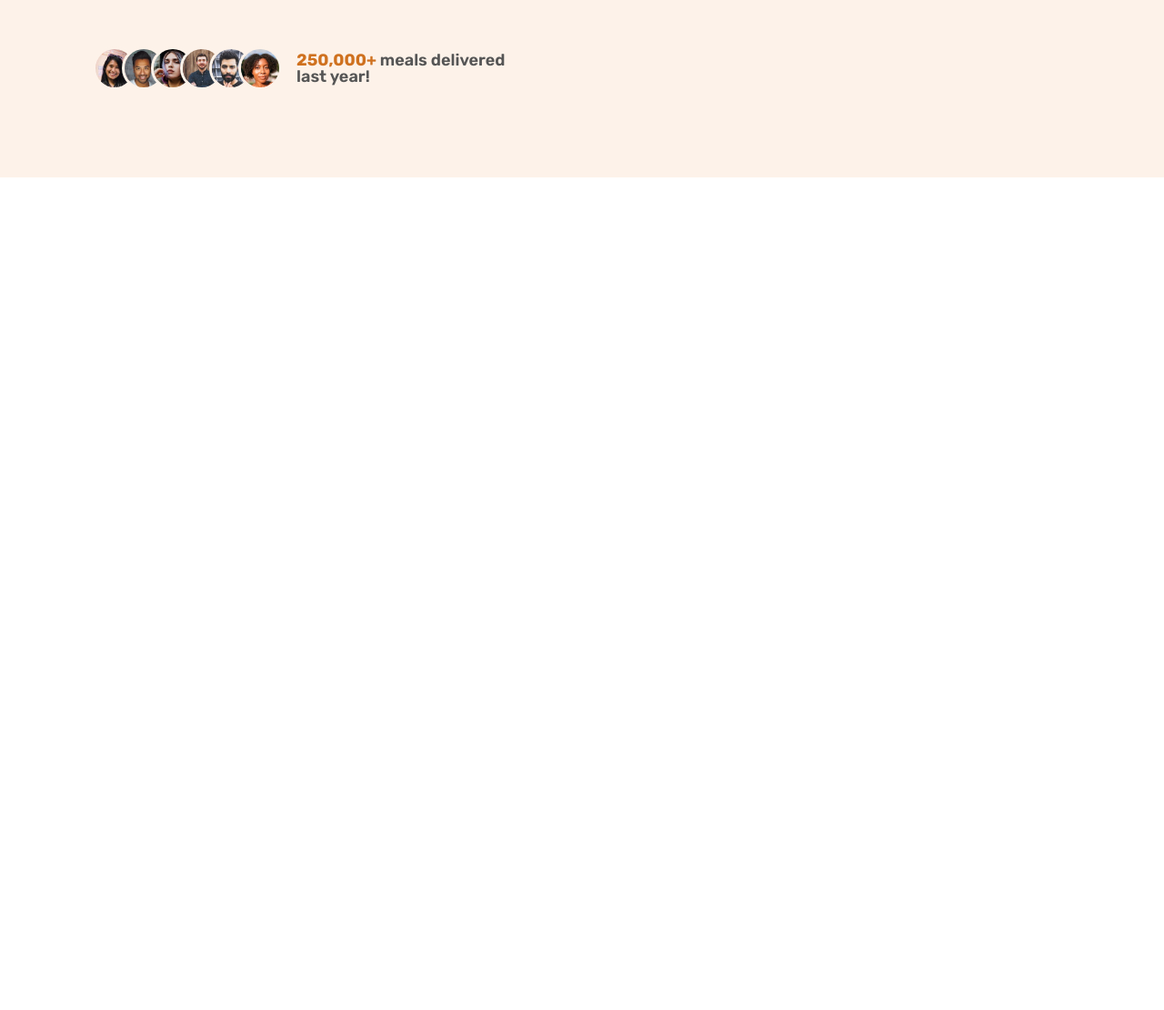
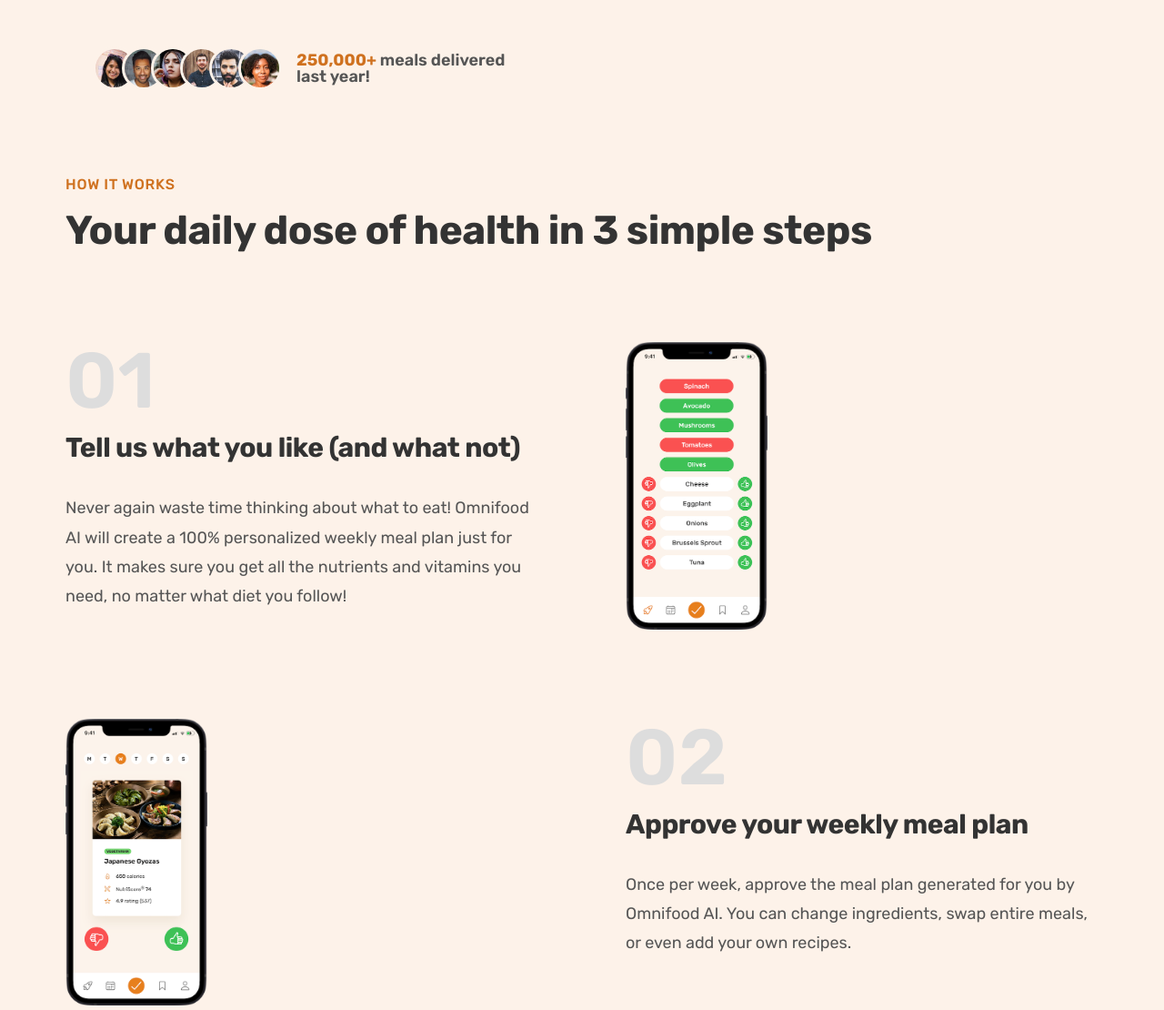
Before and after one commit to Rufaro1964/Omnifood-demo, a plain HTML site: page index.html in a window 1280 px wide. Shown: the part 619-1729 px from the top of the page at 91% size. Before the commit the page ends 814 px from the top, so only its background shows below. Drawn offline with Linux system fonts and the light colour scheme.

Commit message:
add how to do steps in a z pattern and polish visual structure

```diff
--- /dev/null
+++ b/css/general.css
@@ -0,0 +1,163 @@
+/*
+------01 TYPOGRAPHY SYSTEM
+-Font sizes(px)
+FONT SIZE SYSTEM (px)
+10 / 12 / 14 / 16 / 18 / 20 / 24 / 30 / 36 / 44 / 52 / 62 / 74 / 86 / 98
+
+-Font weights:
+Default: 400
+medium: 500
+semi-bold: 600
+Bold: 700
+
+-Line heights:
+Default :1
+
+Small:
+1.05
+Paragraph default:
+1.6
+
+
+-letter spacing
+-0.5
+
+---02 COLORS
+
+Primary:#e67e22
+
+-Tints:
+#fdf2e9
+-Shades:
+#cf711f
+-Accents:
+-Greys
+#555
+#333
+
+
+----05 SHADOWS
+
+------06 BORDER-RADIUS
+Default :9px
+
+------07 WHITESPACE
+
+-SPACING SYSTEM (px)
+2 / 4 / 8 / 12 / 16 / 24 / 32 / 48 / 64 / 80 / 96 / 128
+
+*/
+
+* {
+  padding: 0;
+  margin: 0;
+  box-sizing: border-box;
+}
+html {
+  font-size: 62.5%;
+}
+
+body {
+  font-family: "Rubik", sans-serif;
+  line-height: 1;
+  font-weight: 400;
+  color: #555;
+}
+
+/****************************************/
+/* General Reusable Componets */
+/****************************************/
+.container {
+  /* 1140 px */
+  max-width: 120rem;
+  padding: 0 3.2rem;
+  margin: 0 auto;
+}
+.grid {
+  display: grid;
+  gap: 9.6rem;
+}
+
+.grid--2-cols {
+  grid-template-columns: repeat(2, 1fr);
+}
+
+.grid--3-cols {
+  grid-template-columns: repeat(3, 1fr);
+}
+
+.heading-primary,
+.heading-secondary,
+.heading-tertiary {
+  font-weight: 700;
+  line-height: 1.05;
+  color: #333;
+  letter-spacing: -0.5px;
+}
+
+.heading-primary {
+  font-size: 5.2rem;
+  margin-bottom: 3.2rem;
+}
+
+.heading-secondary {
+  font-size: 4.4rem;
+  line-height: 1.2;
+  margin-bottom: 9.6rem;
+}
+
+.heading-tertiary {
+  font-size: 3rem;
+  line-height: 1.2;
+  margin-bottom: 3.2rem;
+}
+.subheading {
+  display: block;
+  font-size: 1.6rem;
+  font-weight: 500;
+  color: #cf711f;
+  text-transform: uppercase;
+  margin-bottom: 1.6rem;
+  letter-spacing: 0.75px;
+}
+
+.btn:link,
+.btn:visited {
+  display: inline-block;
+
+  text-decoration: none;
+  font-size: 2rem;
+  font-weight: 600;
+  padding: 1.6rem 3.2rem;
+  border-radius: 9px;
+  /* Put the transition on the original "state" */
+  transition: background-color 0.3s;
+}
+.btn--full:link,
+.btn--full:visited {
+  background-color: #e67e22;
+  color: #fff;
+}
+.btn--full:hover,
+.btn--full:active {
+  background-color: #cf711f;
+}
+
+.btn--outline:link,
+.btn--outline:visited {
+  background-color: #fff;
+  color: #555;
+}
+
+.btn--outline:hover,
+.btn--outline:active {
+  background-color: #fdf2e9;
+
+  /* border: 3px solid #fff; */
+  /* Trick to add border inside */
+  box-shadow: inset 0 0 0 3px #fff;
+}
+
+.margin-right-sm {
+  margin-right: 1.6rem !important;
+}
--- a/css/style.css
+++ b/css/style.css
@@ -1,118 +1,3 @@
-/*
-------01 TYPOGRAPHY SYSTEM
--Font sizes(px)
-FONT SIZE SYSTEM (px)
-10 / 12 / 14 / 16 / 18 / 20 / 24 / 30 / 36 / 44 / 52 / 62 / 74 / 86 / 98
-
--Font weights:
-Default: 400
-medium: 500
-semi-bold: 600
-Bold: 700
-
--Line heights:
-Default :1
-
-Small:
-1.05
-Paragraph default:
-1.6
-
----02 COLORS
-
-Primary:#e67e22
-
--Tints:
-#fdf2e9
--Shades:
-#cf711f
--Accents:
--Greys
-#555
-#333
-
-
-----05 SHADOWS
-
-------06 BORDER-RADIUS
-Default :9px
-
-------07 WHITESPACE
-
--SPACING SYSTEM (px)
-2 / 4 / 8 / 12 / 16 / 24 / 32 / 48 / 64 / 80 / 96 / 128
-
-*/
-
-* {
-  padding: 0;
-  margin: 0;
-  box-sizing: border-box;
-}
-html {
-  font-size: 62.5%;
-}
-
-body {
-  font-family: "Rubik", sans-serif;
-  line-height: 1;
-  font-weight: 400;
-  color: #555;
-}
-
-/****************************************/
-/* General Reusable Componets */
-/****************************************/
-
-.heading-primary {
-  font-size: 5.2rem;
-  font-weight: 700;
-  line-height: 1.05;
-  color: #333;
-  letter-spacing: -0.5px;
-  margin-bottom: 3.2rem;
-}
-
-.btn:link,
-.btn:visited {
-  display: inline-block;
-
-  text-decoration: none;
-  font-size: 2rem;
-  font-weight: 600;
-  padding: 1.6rem 3.2rem;
-  border-radius: 9px;
-  /* Put the transition on the original "state" */
-  transition: background-color 0.3s;
-}
-.btn--full:link,
-.btn--full:visited {
-  background-color: #e67e22;
-  color: #fff;
-}
-.btn--full:hover,
-.btn--full:active {
-  background-color: #cf711f;
-}
-
-.btn--outline:link,
-.btn--outline:visited {
-  background-color: #fff;
-  color: #555;
-}
-
-.btn--outline:hover,
-.btn--outline:active {
-  background-color: #fdf2e9;
-
-  /* border: 3px solid #fff; */
-  /* Trick to add border inside */
-  box-shadow: inset 0 0 0 3px #fff;
-}
-
-.margin-right-sm {
-  margin-right: 1.6rem !important;
-}
 /****************************************/
 /* Header */
 /****************************************/
@@ -223,3 +108,25 @@ body {
   color: #cf711f;
   font-weight: 700;
 }
+
+/****************************************/
+/* how ti works Section */
+/****************************************/
+
+.section-how {
+  padding: 9.6rem 0;
+}
+
+.step-number {
+  font-size: 8.6rem;
+  font-weight: 600;
+  color: #ddd;
+  margin-bottom: 1.2rem;
+}
+.step-description {
+  font-size: 1.8rem;
+  line-height: 1.8;
+}
+.step-img {
+  width: 30%;
+}
--- a/index.html
+++ b/index.html
@@ -5,6 +5,7 @@
     <meta http-equiv="X-UA-Compatible" content="IE=edge" />
     <meta name="viewport" content="width=device-width, initial-scale=1.0" />
     <link rel="stylesheet" href="css/style.css" />
+    <link rel="stylesheet" href="css/general.css" />
     <link rel="preconnect" href="https://fonts.googleapis.com" />
     <link rel="preconnect" href="https://fonts.gstatic.com" crossorigin />
     <link rel="preconnect" href="https://fonts.googleapis.com" />
@@ -66,6 +67,77 @@
             />
           </div>
         </div>
+      <section class="section-how ">
+        <div class="container">
+          <span class="subheading">How it works</span>
+          <h2 class="heading-secondary">
+            Your daily dose of health in 3 simple steps
+          </h2>
+        </div>
+        <div class="container grid grid--2-cols">
+          <!-- step 01 -->
+          <div class="step-text-box">
+            <p class="step-number">01</p>
+            <h3 class="heading-tertiary">
+              Tell us what you like (and what not)
+            </h3>
+
+            <p class="step-description">
+              Never again waste time thinking about what to eat! Omnifood AI
+              will create a 100% personalized weekly meal plan just for you. It
+              makes sure you get all the nutrients and vitamins you need, no
+              matter what diet you follow!
+            </p>
+          </div>
+          <div class="step-img-box">
+            <img
+              src="img/app/app-screen-1.png"
+              class="step-img"
+              alt="iphone app preferences selection screen"
+            />
+          </div>
+
+          <!-- STEP 02 -->
+          <div class="step-img-box">
+            <img
+              src="img/app/app-screen-2.png"
+              class="step-img"
+              alt="The meal approving screen plan"
+            />
+          </div>
+          <div class="step-text-box">
+            <p class="step-number">02</p>
+            <h3 class="heading-tertiary">
+              Approve your weekly meal plan
+            </h3>
+
+            <p class="step-description">
+              Once per week, approve the meal plan generated for you by Omnifood AI.
+              You can change ingredients, swap entire meals, or even add your own recipes.
+            </p>
+          </div>
+          <!-- STEP 03 -->
+          <div class="step-text-box">
+            <p class="step-number">03</p>
+            <h3 class="heading-tertiary">
+              Receive meals at convenient time
+            </h3>
+
+            <p class="step-description">
+                Best chefs in town will cook your selected meal every day,
+                 and we will deliver it to your door whenever works best for you.
+
+                 You can change delivery schedule and address daily!
+            </p>
+          </div>
+          <div class="step-img-box">
+            <img
+              src="img/app/app-screen-3.png"
+              class="step-img"
+              alt="iphone app delivery screen"
+            />
+          </div>
+        </div>
       </section>
     </main>
   </body>
```
